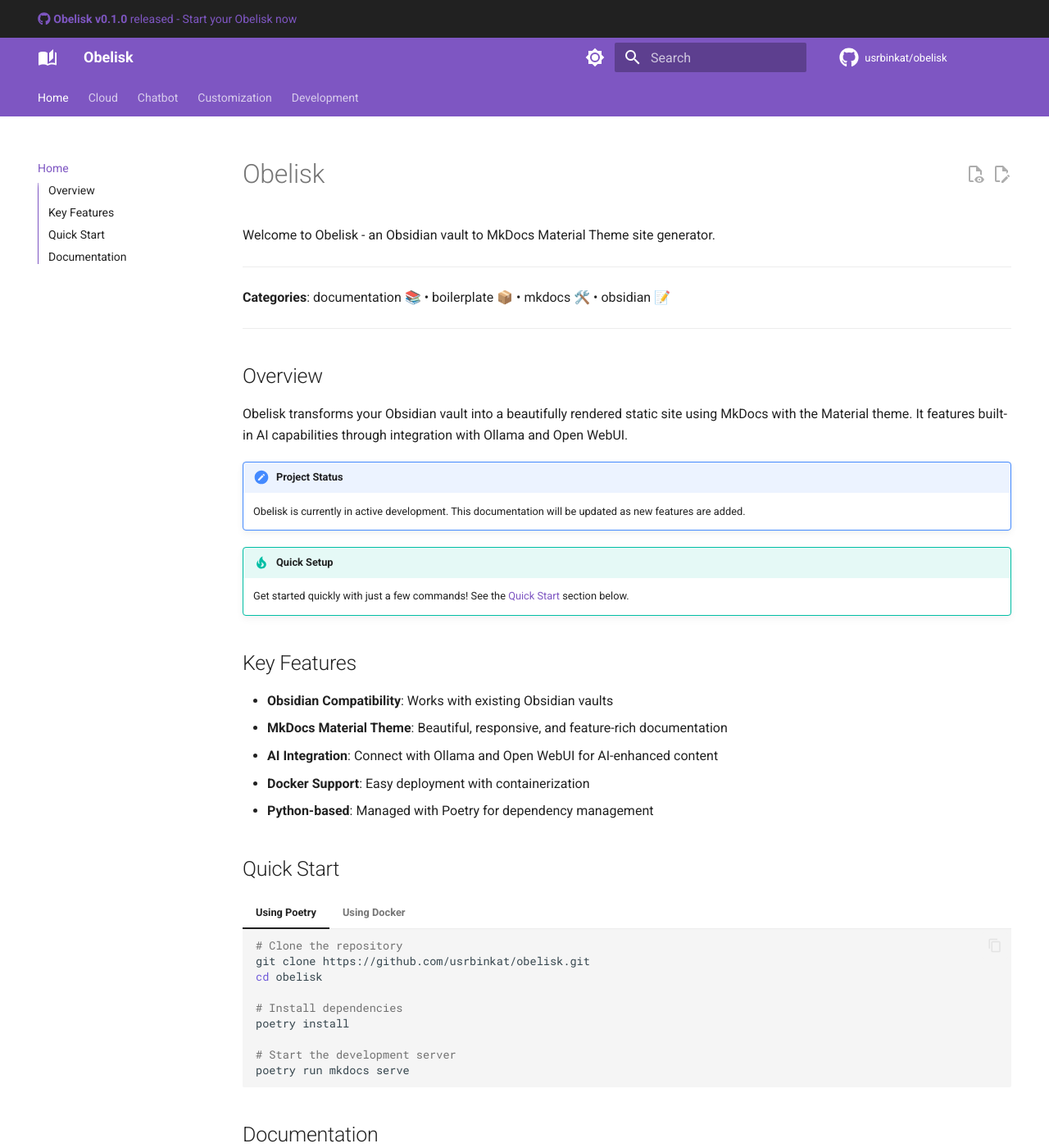
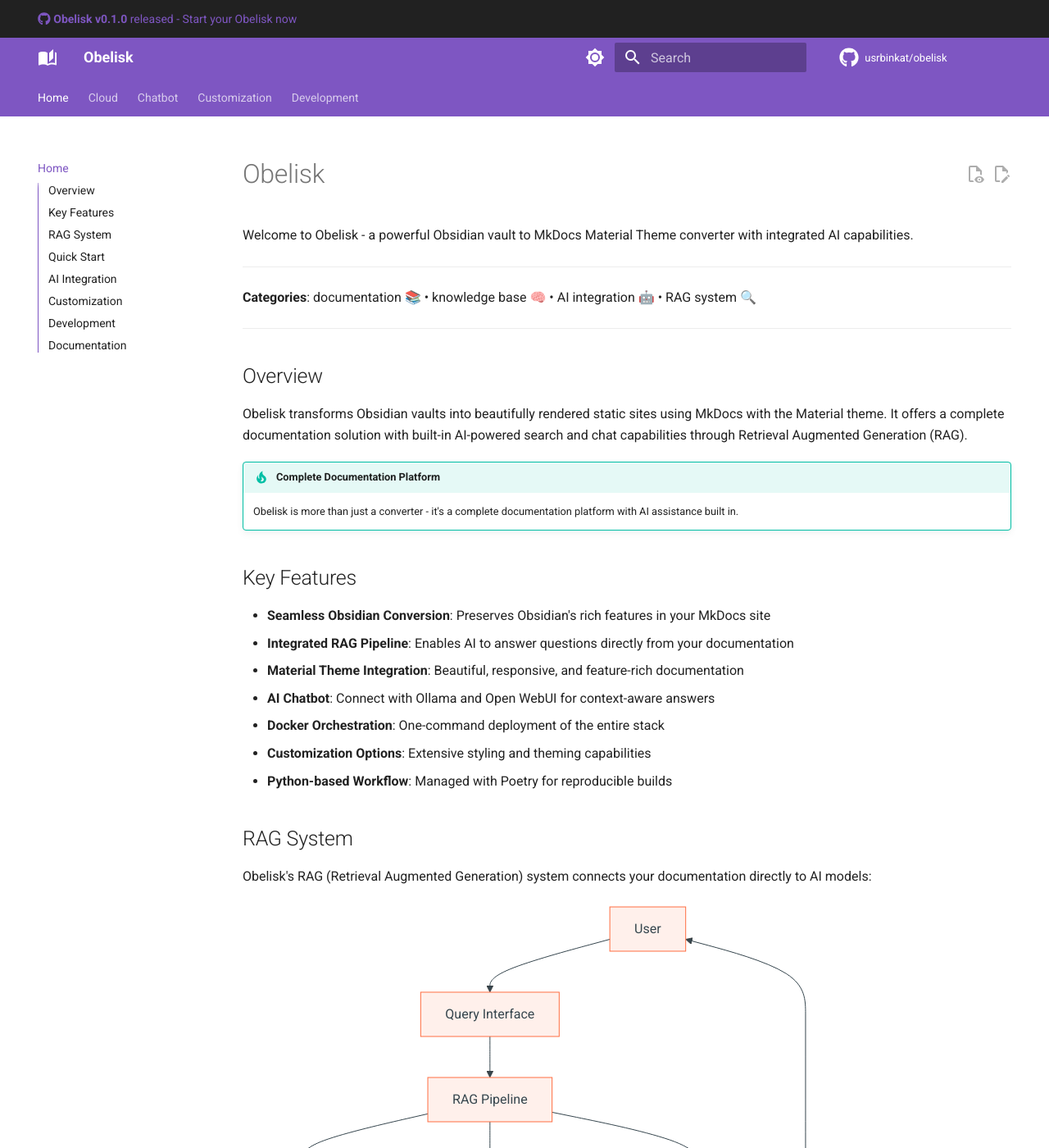
Before and after one commit to usrbinkat/obelisk, an MkDocs documentation site: the page built from vault/index.md, in a window 1280 px wide and 1400 px high. Shown: the whole window at 82% size. Built offline with MkDocs 1.6.1 and Material for MkDocs 9.7.7, drawn with Linux system fonts in a browser that asks for light colours; comment, search, counter and statistics services are not loaded; the version menu is left out; some of the changed text lies outside the part shown.

Commit message:
docs(landing): enhance landing page with comprehensive RAG documentation
Redesigned the front page to better communicate core value propositions:
- Added detailed RAG architecture diagram with implementation flow
- Enhanced quick start to include Docker-first orchestration approach
- Documented AI integration with specific model recommendations
- Improved navigation structure with links to key documentation sections
- Extended feature descriptions to highlight technical capabilities

````diff
--- a/vault/index.md
+++ b/vault/index.md
@@ -1,32 +1,68 @@
 # Obelisk
 
-Welcome to Obelisk - an Obsidian vault to MkDocs Material Theme site generator.
+Welcome to Obelisk - a powerful Obsidian vault to MkDocs Material Theme converter with integrated AI capabilities.
 
 ---
 
-**Categories**: documentation 📚 • boilerplate 📦 • mkdocs 🛠️ • obsidian 📝
+**Categories**: documentation 📚 • knowledge base 🧠 • AI integration 🤖 • RAG system 🔍
 
 ---
 
 ## Overview
 
-Obelisk transforms your Obsidian vault into a beautifully rendered static site using MkDocs with the Material theme. It features built-in AI capabilities through integration with Ollama and Open WebUI.
+Obelisk transforms Obsidian vaults into beautifully rendered static sites using MkDocs with the Material theme. It offers a complete documentation solution with built-in AI-powered search and chat capabilities through Retrieval Augmented Generation (RAG).
 
-!!! note "Project Status"
-    Obelisk is currently in active development. This documentation will be updated as new features are added.
-
-!!! tip "Quick Setup"
-    Get started quickly with just a few commands! See the [Quick Start](#quick-start) section below.
+!!! tip "Complete Documentation Platform"
+    Obelisk is more than just a converter - it's a complete documentation platform with AI assistance built in.
 
 ## Key Features
 
-- **Obsidian Compatibility**: Works with existing Obsidian vaults
-- **MkDocs Material Theme**: Beautiful, responsive, and feature-rich documentation
-- **AI Integration**: Connect with Ollama and Open WebUI for AI-enhanced content
-- **Docker Support**: Easy deployment with containerization
-- **Python-based**: Managed with Poetry for dependency management
+- **Seamless Obsidian Conversion**: Preserves Obsidian's rich features in your MkDocs site
+- **Integrated RAG Pipeline**: Enables AI to answer questions directly from your documentation
+- **Material Theme Integration**: Beautiful, responsive, and feature-rich documentation
+- **AI Chatbot**: Connect with Ollama and Open WebUI for context-aware answers
+- **Docker Orchestration**: One-command deployment of the entire stack
+- **Customization Options**: Extensive styling and theming capabilities
+- **Python-based Workflow**: Managed with Poetry for reproducible builds
+
+## RAG System
+
+Obelisk's RAG (Retrieval Augmented Generation) system connects your documentation directly to AI models:
+
+```mermaid
+graph TD
+    User[User] --> Query[Query Interface]
+    Query --> RAG[RAG Pipeline]
+    RAG --> VectorDB[(Vector Database)]
+    RAG --> Embeddings[Embedding Generation]
+    RAG --> Context[Context Assembly]
+    Context --> Ollama[Ollama LLM]
+    Ollama --> Response[Enhanced Response]
+    Response --> User
+```
+
+The RAG pipeline:
+1. Processes your documentation into searchable chunks
+2. Generates vector embeddings for semantic search
+3. Retrieves relevant content based on user queries
+4. Feeds this context to an LLM through Ollama
+5. Returns accurate, contextual responses based on your content
 
 ## Quick Start
+
+=== "Using Docker (Recommended)"
+
+    ```bash
+    # Clone the repository
+    git clone https://github.com/usrbinkat/obelisk.git
+    cd obelisk
+
+    # Start all services (docs, Ollama, Open WebUI)
+    docker-compose up
+
+    # Access documentation at http://localhost:8000
+    # Access AI chatbot at http://localhost:8080
+    ```
 
 === "Using Poetry"
 
@@ -38,21 +74,62 @@
     # Install dependencies
     poetry install
 
-    # Start the development server
+    # Start the documentation server
     poetry run mkdocs serve
+
+    # In a separate terminal, set up the RAG system
+    poetry run obelisk-rag index
+    poetry run obelisk-rag serve --watch
     ```
 
-=== "Using Docker"
+## AI Integration
 
-    ```bash
-    # Clone the repository
-    git clone https://github.com/usrbinkat/obelisk.git
-    cd obelisk
+Obelisk provides a complete AI integration stack:
 
-    # Build and run with Docker
-    docker-compose up obelisk
-    ```
+1. **Ollama**: Serves optimized LLMs locally (llama3, mistral, phi, etc.)
+2. **Open WebUI**: Provides a user-friendly chat interface
+3. **RAG System**: Connects your documentation content to AI responses
+
+To get started with the AI features:
+
+```bash
+# Start the full stack with Docker
+docker-compose up
+
+# Pull recommended models
+docker exec -it ollama ollama pull llama3
+docker exec -it ollama ollama pull mxbai-embed-large
+
+# Index your documentation
+docker exec -it obelisk obelisk-rag index
+```
+
+## Customization
+
+Obelisk supports extensive customization options:
+
+- [CSS Styling](customization/css/index.md) - Custom themes and styles
+- [JavaScript Enhancements](customization/javascript/index.md) - Interactive features
+- [HTML Templates](customization/html/index.md) - Layout customization
+- [Python Extensions](customization/python/index.md) - Extend functionality
+- [Versioning](customization/versioning/index.md) - Documentation versioning
+
+## Development
+
+Obelisk uses modern development tools and practices:
+
+- **Task Runner**: Simplified commands via [Taskfile.yaml](development/task-runner.md)
+- **Docker Support**: Containerized development and deployment
+- **EditorConfig**: Consistent coding styles
+- **Poetry**: Dependency management and packaging
+- **MkDocs**: Documentation generation with Material theme
+
+For more information, see the [Development Guide](development/index.md).
 
 ## Documentation
 
-Check out [Cloud Native Tooling](cloud/Cloud%20Native%20Tooling.md) for information on cloud tools.
+Explore our comprehensive documentation:
+- [Chatbot Integration](chatbot/index.md) - AI chat setup and configuration
+- [RAG System](chatbot/rag/index.md) - Retrieval Augmented Generation details
+- [Customization](customization/index.md) - Styling and theming options
+- [Development](development/index.md) - Developer guides and references
````
